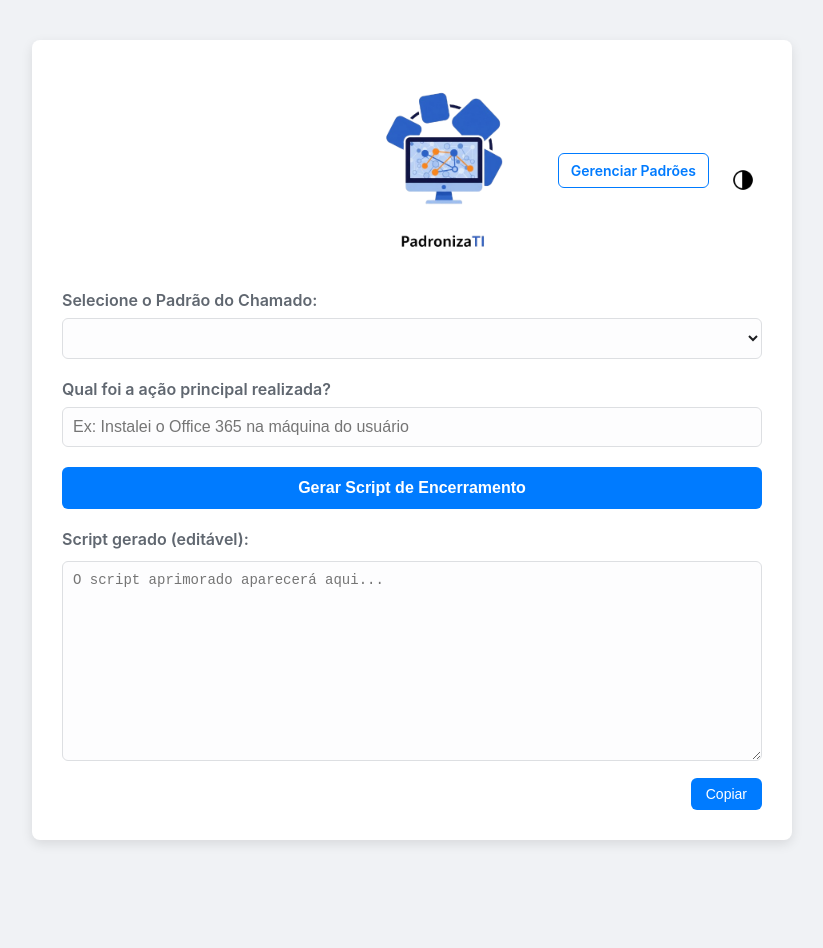
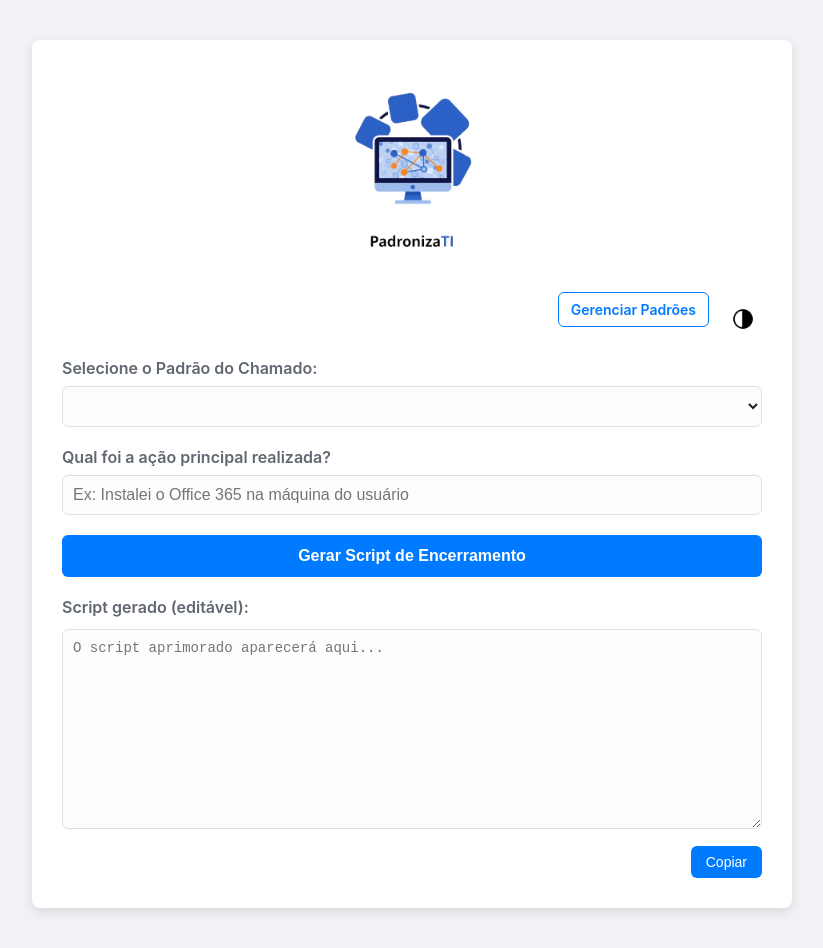
Before and after one commit to SamuelSrv/padroniza-ti, a website: page public/index.html in a window 1280 px wide. Shown: the whole page, without its empty margins (228-1051 px from the left). Before the commit the page ends 880 px from the top, so only its background shows below. Drawn offline with Linux system fonts and the light colour scheme.

Commit message:
Centralizar Logo Pagina Inicial

```diff
--- a/public/index.html
+++ b/public/index.html
@@ -12,8 +12,11 @@
 <body>
 
     <div class="container">
+        <div class="logo-container">
+            <img id="logo-img" src="img/logo-inicio.png" alt="Logo Menu">
+        </div>
+
         <div class="page-header">
-            <img id="logo-img" src="img/logo-inicio.png" alt="Logo Menu">
             <a href="editar.html">Gerenciar Padrões</a>
             <button id="theme-toggle">
                 <img id="theme-icon" src="img/modo-escuro.png" alt="Mudar Tema">
--- a/public/style.css
+++ b/public/style.css
@@ -262,3 +262,9 @@ textarea {
 .spin-animation {
   animation: spin 0.5s ease-in-out;
 }
+
+.logo-container {
+    display: flex;
+    justify-content: center;
+    margin-bottom: 10px;
+}
```
